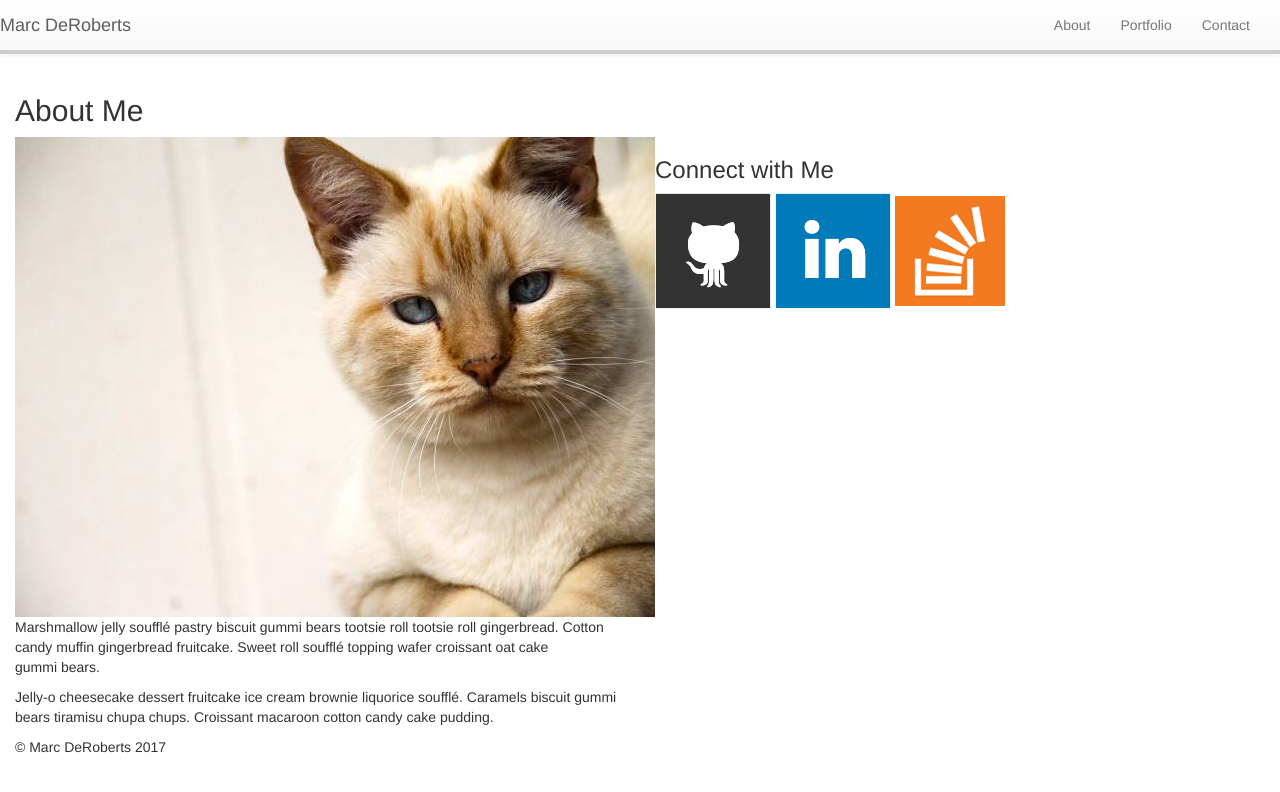
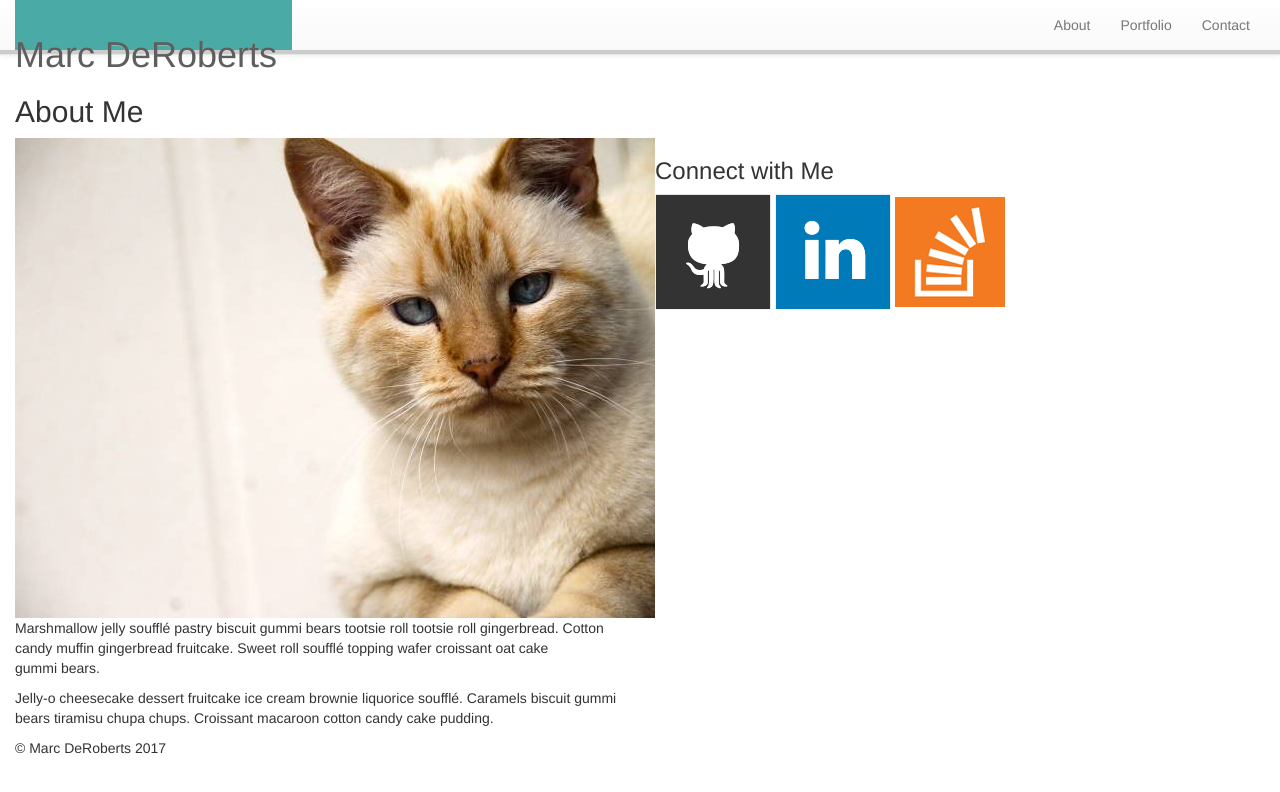
Before and after one commit to mderoberts/bootstrap-portfolio, a plain HTML site: page index.html in a window 1280 px wide. Drawn offline with nearby package versions, Linux system fonts and the light colour scheme.

Commit message:
nav formatting and color

```diff
--- a/assets/css/style.css
+++ b/assets/css/style.css
@@ -2,19 +2,28 @@ body {
 
 }
 
-.navbar {
+/* Navigation */
+
+.nav-container {
   color: #fff;
   border-bottom: 4px solid #ccc;
 }
 
 .navbar-header {
-  color: #4aaaa5;
-  /*margin-left: 50px;*/
+  background: #4aaaa5;
+  /*padding: 0px auto;*/
+  margin-left: 50px;
 }
+
+/*.navbar-brand  {
+
+}*/
 
 .navbar-nav {
   float: right;
 }
+
+/* Content */
 
 .main-container {
 
@@ -32,6 +41,8 @@ body {
 
 }
 
+/* Footer */
+
 footer {
 
 }
--- a/index.html
+++ b/index.html
@@ -23,9 +23,9 @@
 
 <!--Nav // About-Portfolio-Contact // -->
 <nav class="navbar navbar-default navbar-static-top">
-   <div class="container-fluid nav">
+   <div class="container-fluid nav-container">
      <div class="navbar-header">
-       <a class="navbar-brand" href="index.html">Marc DeRoberts</a>
+       <a class="navbar-brand" href="index.html"><h1>Marc DeRoberts</h1></a>
      </div>
      <ul class="nav navbar-nav">
        <li><a href="index.html">About</a></li>
```
